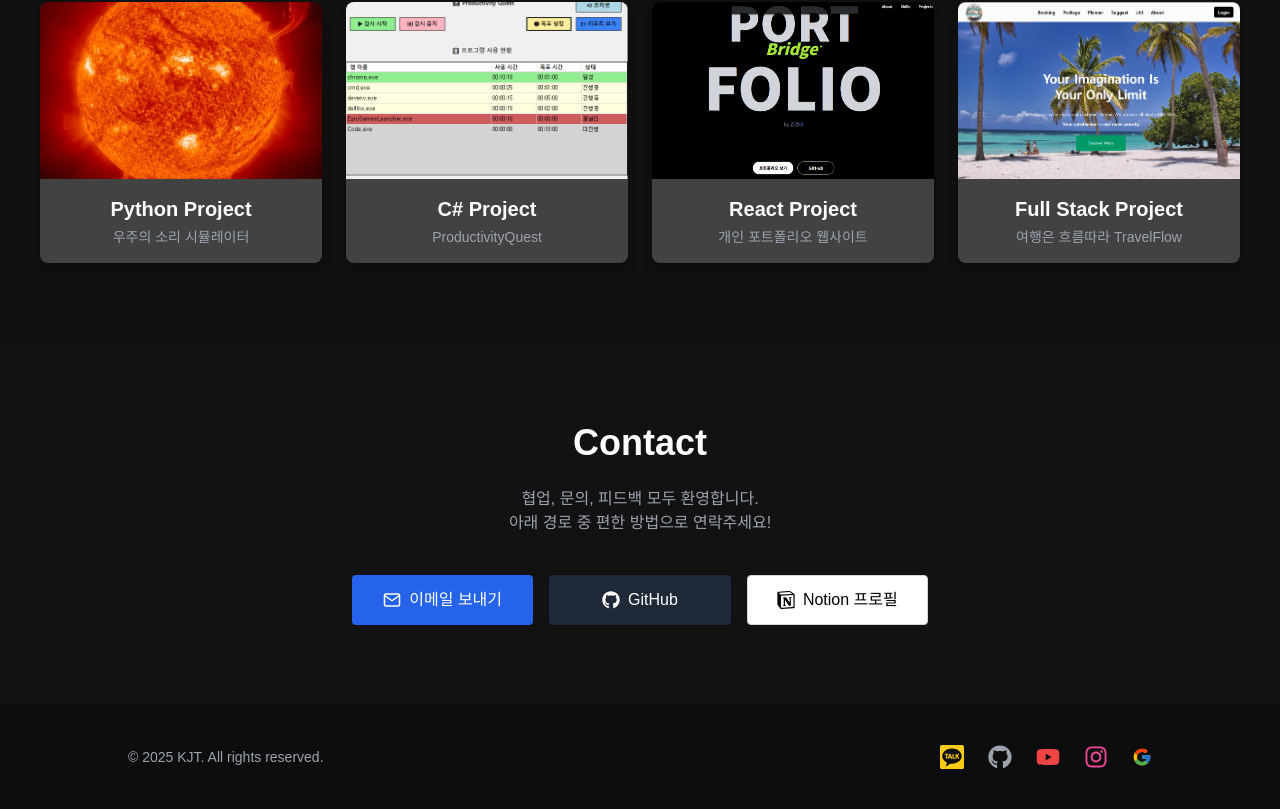
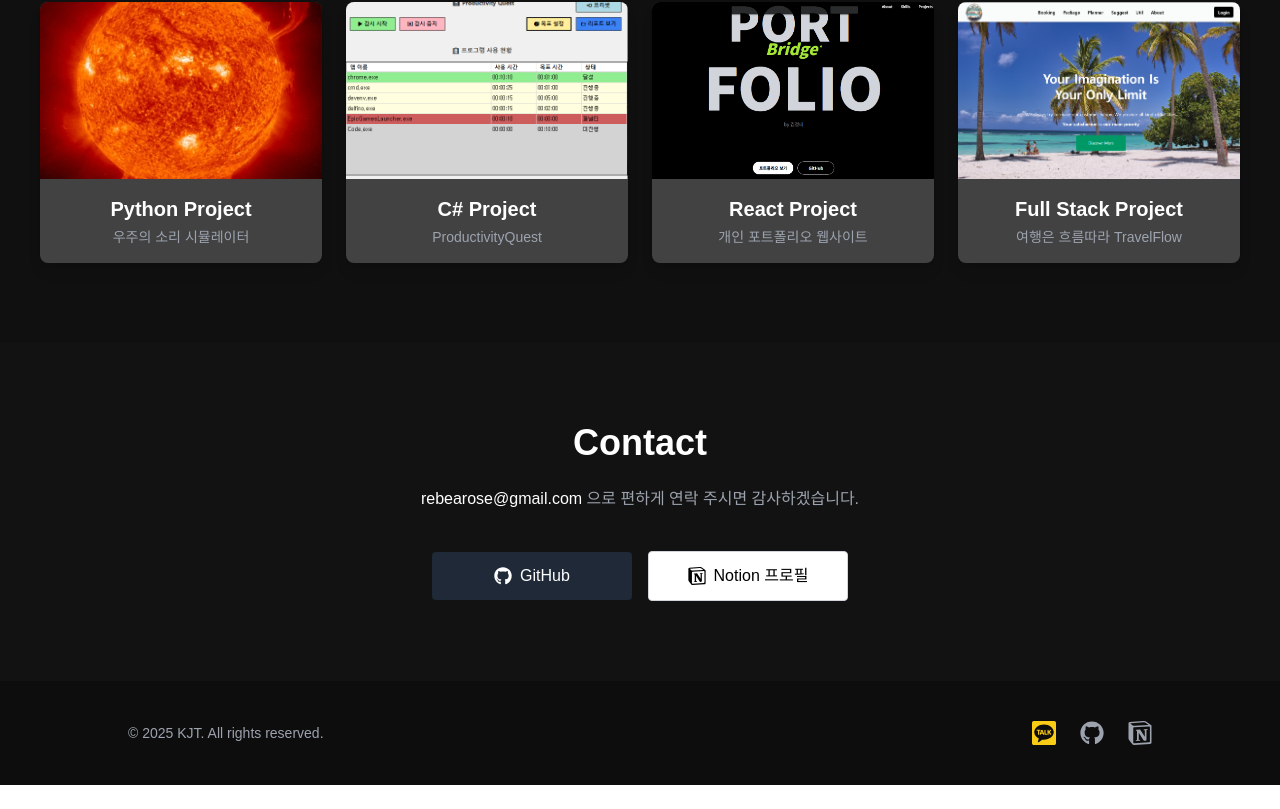
Before and after one commit to thusja/my-profile-page, a React (Vite) app: page / in a window 1280 px wide. Shown: the part 2847-3656 px from the top of the page. After the commit the page ends 3632 px from the top, so only its background shows below. Built offline with nearby package versions, Linux system fonts and the light colour scheme; a web font is replaced by a local one.

Commit message:
update: fix notion address

```diff
--- a/src/components/Contact.jsx
+++ b/src/components/Contact.jsx
@@ -1,6 +1,5 @@
 // eslint-disable-next-line no-unused-vars
 import { motion } from "framer-motion";
-import { FiMail } from "react-icons/fi";
 import { FaGithub } from "react-icons/fa";
 import { SiNotion } from "react-icons/si";
 
@@ -16,32 +15,23 @@ const Contact = () => {
       >
         <h2 className="text-4xl font-bold mb-6">Contact</h2>
         <p className="text-gray-400 mb-10">
-          협업, 문의, 피드백 모두 환영합니다. <br />
-          아래 경로 중 편한 방법으로 연락주세요!
+          <span className="text-white font-medium">rebearose@gmail.com</span> 으로 편하게 연락 주시면 감사하겠습니다.
         </p>
 
-        <div className="grid grid-cols-1 sm:grid-cols-3 gap-4 justify-center">
-          <a
-            href="mailto:your@email.com"
-            className="flex items-center justify-center gap-2 bg-blue-600 text-white px-4 py-3 rounded hover:bg-blue-700 transition"
-          >
-            <FiMail className="text-lg" />
-            이메일 보내기
-          </a>
-
+        <div className="flex flex-col sm:flex-row justify-center items-center gap-4">
           <a
             href="https://github.com/thusja"
             target="_blank"
-            className="flex items-center justify-center gap-2 bg-gray-800 text-white px-4 py-3 rounded hover:bg-gray-900 transition"
+            className="min-w-[200px] flex items-center justify-center gap-2 bg-gray-800 text-white px-4 py-3 rounded hover:bg-gray-900 transition"
           >
             <FaGithub className="text-lg" />
             GitHub
           </a>
 
           <a
-            href="https://notion.so/your-notion"
+            href="https://rough-lime-f80.notion.site/Project-List-21e2d24c870d806c97ebedded3d13e55"
             target="_blank"
-            className="flex items-center justify-center gap-2 bg-white text-black border border-gray-300 px-4 py-3 rounded hover:bg-gray-100 transition"
+            className="min-w-[200px] flex items-center justify-center gap-2 bg-white text-black border border-gray-300 px-4 py-3 rounded hover:bg-gray-100 transition"
           >
             <SiNotion className="text-lg" />
             Notion 프로필
--- a/src/components/Footer.jsx
+++ b/src/components/Footer.jsx
@@ -1,6 +1,5 @@
-import { FaGithub, FaYoutube, FaInstagram } from "react-icons/fa";
-import { SiKakaotalk } from "react-icons/si";
-import { FcGoogle } from "react-icons/fc";
+import { FaGithub } from "react-icons/fa";
+import { SiKakaotalk, SiNotion } from "react-icons/si";
 
 const Footer = () => {
   return (
@@ -17,14 +16,11 @@ const Footer = () => {
           <a href="https://github.com/thusja" target="_blank" rel="noopener noreferrer" title="GitHub">
             <FaGithub className="hover:text-white transition" />
           </a>
-          <a href="https://youtube.com/your-channel" target="_blank" rel="noopener noreferrer" title="YouTube">
-            <FaYoutube className="text-red-500 hover:scale-110 transition" />
-          </a>
-          <a href="https://instagram.com/your-handle" target="_blank" rel="noopener noreferrer" title="Instagram">
-            <FaInstagram className="text-pink-500 hover:scale-110 transition" />
-          </a>
-          <a href="mailto:your@gmail.com" title="Google Mail">
-            <FcGoogle className="text-xl hover:scale-110 transition" />
+          <a
+            href="https://rough-lime-f80.notion.site/Project-List-21e2d24c870d806c97ebedded3d13e55"
+            target="_blank" rel="noopener noreferrer" title="Notion"
+          >
+            <SiNotion className="hover:text-white transition" />
           </a>
         </div>
       </div>
```
